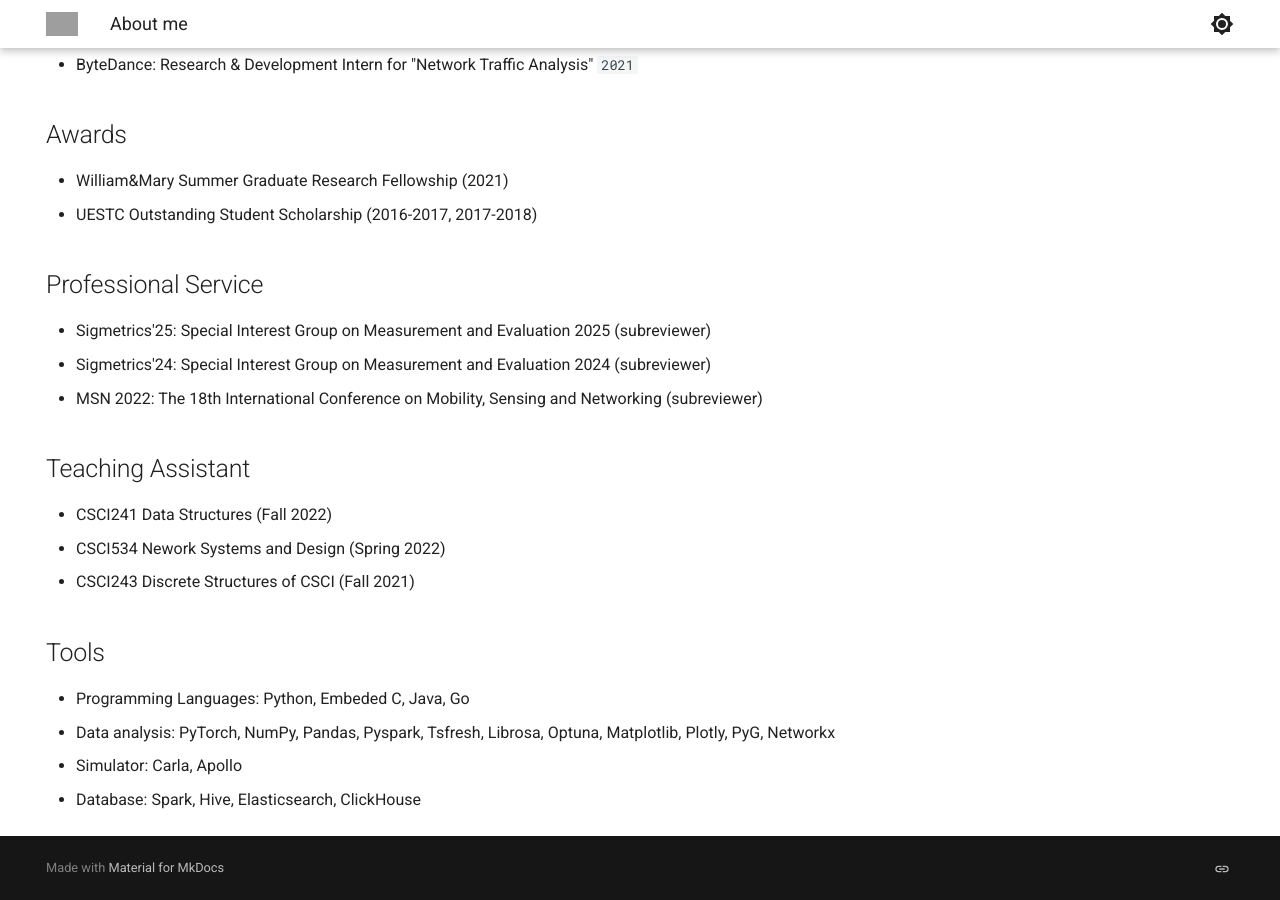
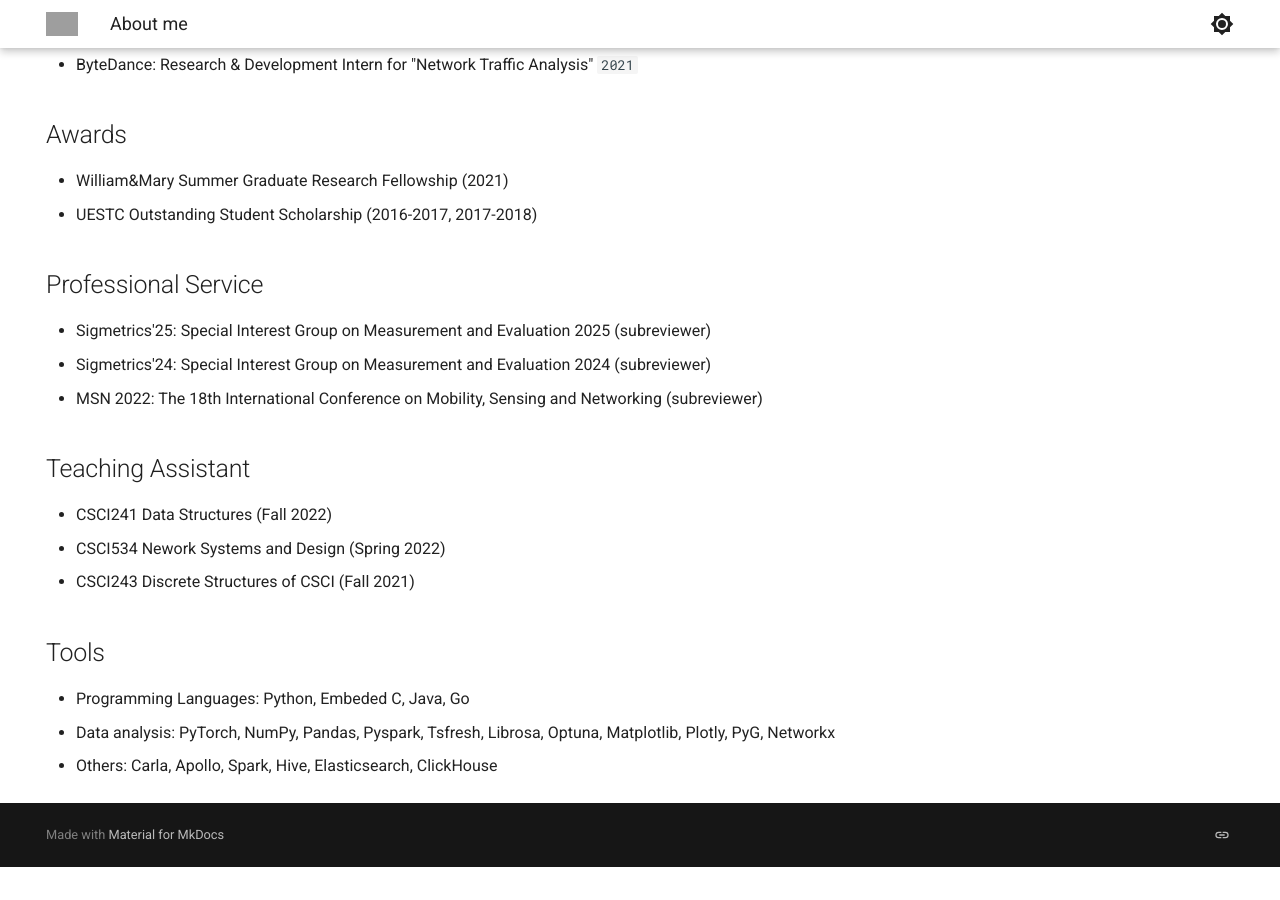
Before and after one commit to YiyangLu/yiyanglu.github.io, an MkDocs documentation site: the page built from docs/index.md, in a window 1280 px wide and 900 px high, scrolled down 1735 px. Built offline with MkDocs 1.6.1 and Material for MkDocs 9.7.7, drawn with Linux system fonts in a browser that asks for light colours; after the commit the page ends 2602 px from its top, so only the background shows below that; some of the changed lines change nothing that is shown; grey boxes are pictures that could not be loaded.

```diff
--- a/docs/index.md
+++ b/docs/index.md
@@ -102,5 +102,4 @@
 ## Tools
  - Programming Languages: Python, Embeded C, Java, Go
  - Data analysis: PyTorch, NumPy, Pandas, Pyspark, Tsfresh, Librosa, Optuna, Matplotlib, Plotly, PyG, Networkx
- - Simulator: Carla, Apollo
- - Database: Spark, Hive, Elasticsearch, ClickHouse
+ - Others: Carla, Apollo, Spark, Hive, Elasticsearch, ClickHouse
```
Also changed, not shown: 1 other file.
